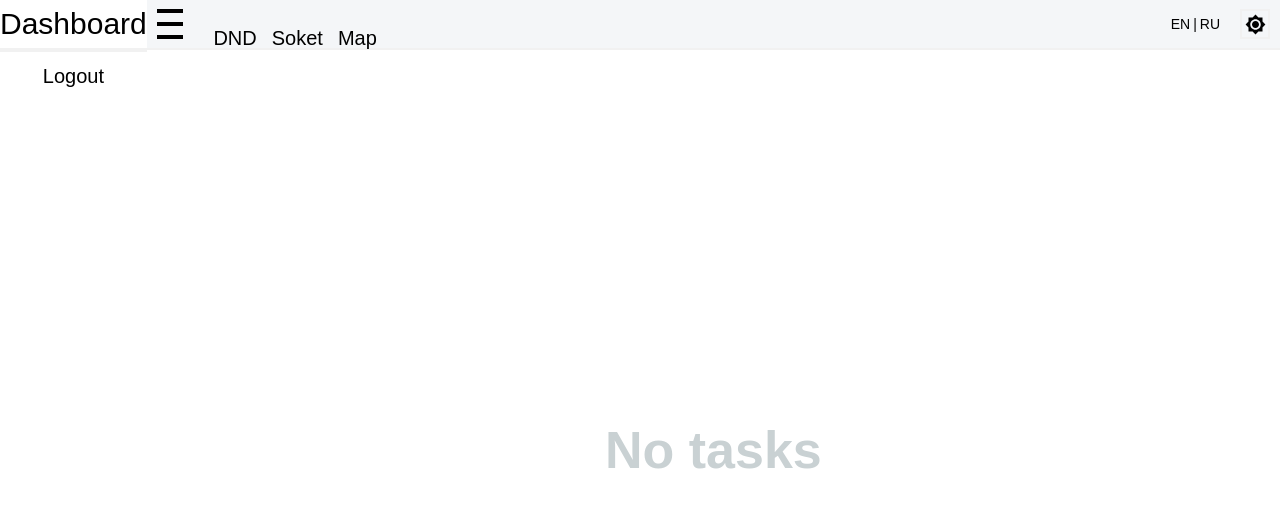
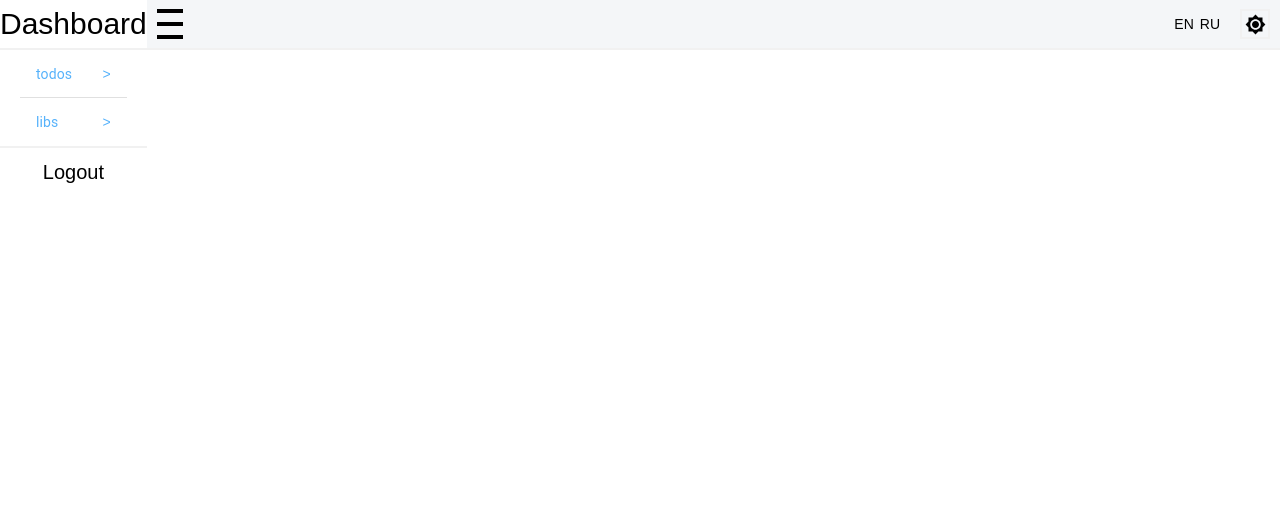
Before and after one commit to Vache95/dashboard_1-update-styelComponent, a React (Create React App) app: page / in a window 1280 px wide. Shown: the top 508 px of the page. Built offline with nearby package versions, Linux system fonts and the light colour scheme.

Commit message:
fixed bug

```diff
--- a/src/components/header/header.scss
+++ b/src/components/header/header.scss
@@ -31,6 +31,22 @@
 }
 .headeranim__content {
   flex: 1 1 100%;
+  padding: 0px 20px;
+  .MuiPaper-root {
+    background: none;
+    color: #56b2fb;
+    box-shadow: none;
+  }
+  .MuiAccordionSummary-expandIconWrapper {
+    color: #56b2fb;
+  }
+  .MuiAccordionDetails-root {
+    .MuiTypography-root {
+      a {
+        color: #56b2fb;
+      }
+    }
+  }
 }
 .headeranim__bottom {
   width: 100%;
--- a/src/components/header/index.tsx
+++ b/src/components/header/index.tsx
@@ -1,6 +1,10 @@
-import { FC } from "react";
+import Accordion from "@mui/material/Accordion";
+import AccordionDetails from "@mui/material/AccordionDetails";
+import AccordionSummary from "@mui/material/AccordionSummary";
+import Typography from "@mui/material/Typography";
+import { FC, MouseEventHandler, useState } from "react";
 import { useTranslation } from "react-i18next";
-import { useNavigate } from "react-router-dom";
+import { NavLink, useNavigate } from "react-router-dom";
 
 import "./header.scss";
 
@@ -8,7 +12,14 @@ const Header: FC<{ theme: string }> = ({ theme }) => {
   const burgerName: any = localStorage.getItem("burger");
   const navigate = useNavigate();
   const { t } = useTranslation();
-
+  const [activeId, setActiveId] = useState<string | undefined>("0");
+  function toggleActive(id: any): void {
+    if (activeId === id) {
+      setActiveId(undefined);
+    } else {
+      setActiveId(id);
+    }
+  }
   const logout = (): void => {
     localStorage.removeItem("token");
     navigate("/signin");
@@ -18,7 +29,38 @@ const Header: FC<{ theme: string }> = ({ theme }) => {
       <div className="headeranim__top">
         <h1>{t("description")}</h1>
       </div>
-      <div className="headeranim__content"></div>
+      <div className="headeranim__content">
+        <Accordion onClick={() => toggleActive("0")} style={activeId !== "0" ? { background: "#3b505f" } : undefined}>
+          <AccordionSummary expandIcon=">" aria-controls="panel1a-content" id="panel1a-header">
+            <Typography>todos</Typography>
+          </AccordionSummary>
+          <AccordionDetails>
+            <Typography>
+              <NavLink to="todo">todo</NavLink>
+            </Typography>
+          </AccordionDetails>
+        </Accordion>
+        <Accordion>
+          <AccordionSummary expandIcon=">" aria-controls="panel1a-content" id="panel1a-header">
+            <Typography>libs</Typography>
+          </AccordionSummary>
+          <AccordionDetails>
+            <Typography>
+              <ul>
+                <li>
+                  <NavLink to="dnd">DND</NavLink>
+                </li>
+                <li>
+                  <NavLink to="soket">Soket</NavLink>
+                </li>
+                <li>
+                  <NavLink to="map">Map</NavLink>
+                </li>
+              </ul>
+            </Typography>
+          </AccordionDetails>
+        </Accordion>
+      </div>
       <div className="headeranim__bottom">
         <span className="headeranim__logout" onClick={logout}>
           {t("logout")}
--- a/src/components/headerMain/headermain.scss
+++ b/src/components/headerMain/headermain.scss
@@ -99,5 +99,11 @@
         color: #0080fa;
       }
     }
+    .lang-line {
+      width: 2px;
+      height: 15px;
+      margin-top: 1px;
+      background-color: #56b2fb;
+    }
   }
 }
--- a/src/components/headerMain/index.tsx
+++ b/src/components/headerMain/index.tsx
@@ -25,7 +25,7 @@ const HeaderMain: FC<headerMainProps> = ({ setHeaderToggle, headerToggle, theme,
         <span></span>
       </div>
       <div className="header__content">
-        <ul>
+        {/* <ul>
           <li>
             <NavLink to="dnd" className={({ isActive }) => (isActive ? "li__active " : undefined)}>
               DND
@@ -41,13 +41,13 @@ const HeaderMain: FC<headerMainProps> = ({ setHeaderToggle, headerToggle, theme,
               Map
             </NavLink>
           </li>
-        </ul>
+        </ul> */}
       </div>
       <div className="header__rigth">
         <span className="en" onClick={() => i18next.changeLanguage("en")}>
           EN{" "}
         </span>{" "}
-        |{" "}
+        <span className="lang-line"/>
         <span className="ru" onClick={() => i18next.changeLanguage("ru")}>
           {" "}
           RU
--- a/src/layout/index.tsx
+++ b/src/layout/index.tsx
@@ -6,16 +6,14 @@ import useTheme from "hook/useTheme";
 import { useAppDispatch } from "store/store";
 import { changeTeme } from "store/slices/ui/uiSlice";
 
-
 const HeaderLayout: FC = () => {
   const [headerToggle, setHeaderToggle] = useState<boolean>(false);
-  const { theme, theme2, toggleTheme }= useTheme()
+  const { theme, theme2, toggleTheme } = useTheme();
+  const dispatch = useAppDispatch();
 
-  const dispatch = useAppDispatch();
   useEffect(() => {
     dispatch(changeTeme(theme2));
-  }, [theme2, theme,dispatch]);
-
+  }, [theme2, theme, dispatch]);
   return (
     <div className="wrapper">
       <Header theme={theme} />
--- a/src/page/home/todo/index.tsx
+++ b/src/page/home/todo/index.tsx
@@ -6,10 +6,10 @@ import "./todo.scss";
 
 const Todo: FC = () => {
   const { t } = useTranslation();
-  const { theme } = useAppSelector(selectTodo);
+  const ui = useAppSelector(selectTodo);
 
   return (
-    <div className={theme === "darkTodo" ? "todo darkTodo" : "todo"}>
+    <div className={ui?.theme === "darkTodo" ? "todo darkTodo" : "todo"}>
       <h1>{t("learn")}</h1>
     </div>
   );
--- a/src/router/index.tsx
+++ b/src/router/index.tsx
@@ -20,7 +20,7 @@ const Router: FC = () => {
     <Routes>
       <Route path="" element={<PrivateRoute />}>
         <Route path="" element={<HeaderLayout />}>
-          <Route index element={<Todo />} />
+          <Route path="todo" element={<Todo />} />
           <Route path="dnd" element={<Dnd />} />
           <Route path="soket" element={<Soket />} />
           <Route path="diagram" element={<Diagram />} />
```
